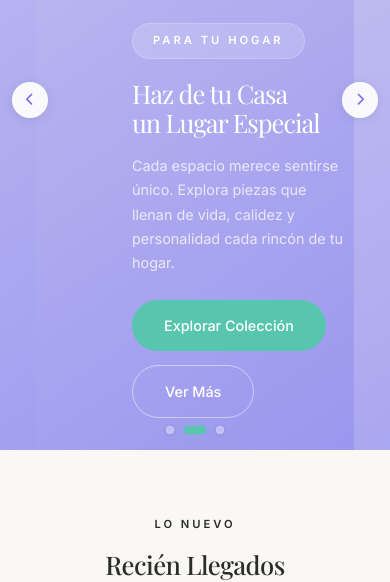
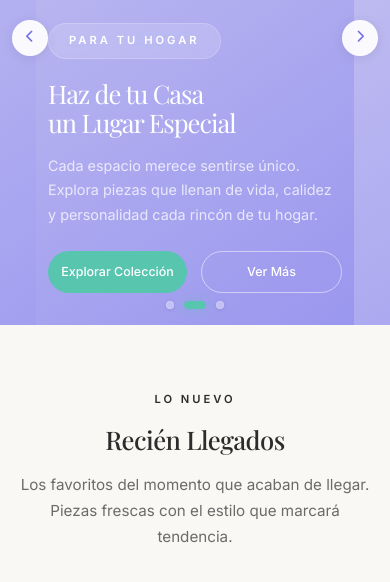
Before and after one commit to tatianacani19-cell/BloopiaStore, a plain HTML site: page index.html in a window 390 px wide. Shown: the part 3512-4094 px from the top of the page. Drawn offline with nearby package versions, Linux system fonts and the light colour scheme.

Commit message:
se modifica banner en movil

```diff
--- a/css/style.css
+++ b/css/style.css
@@ -1732,8 +1732,17 @@
   .promo-slide-content {
     flex: none;
     width: 100%;
-    padding: 40px 4px 40px 120px;
+    padding: 40px 16px;
     border-width: 40px;
+  }
+  .promo-slide-actions {
+    justify-content: space-between;
+  }
+  .promo-slide-actions .btn {
+    flex: 1;
+    max-width: 48%;
+    padding: 12px 16px;
+    font-size: 0.82rem;
   }
   .promo-slide-image {
     flex: none;
@@ -1837,7 +1846,16 @@
   }
 
   .promo-slide-image { height: 240px; }
-  .promo-slide-content { padding: 32px 4px 32px 96px; border-width: 36px; }
+  .promo-slide-content { padding: 32px 12px; border-width: 36px; }
+  .promo-slide-actions {
+    justify-content: space-between;
+  }
+  .promo-slide-actions .btn {
+    flex: 1;
+    max-width: 48%;
+    padding: 10px 12px;
+    font-size: 0.78rem;
+  }
   .promo-arrow { width: 36px; height: 36px; font-size: 0.8rem; }
 
   .footer-grid { grid-template-columns: 1fr; }
```
